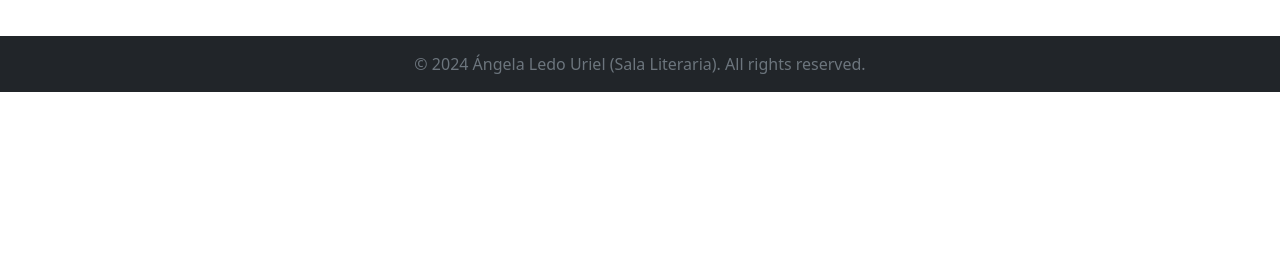
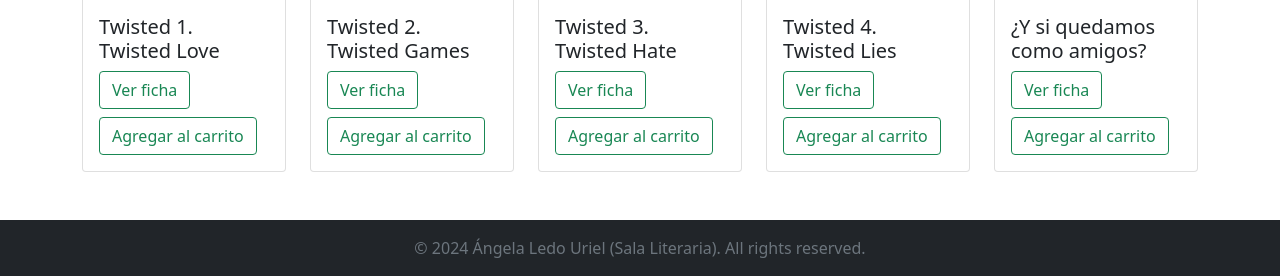
Before and after one commit to AngelaLedo29/Proyecto_Web_Sala_Literaria, a Django app: page /biblioteca/libros/ in a window 1280 px wide. Shown: the part 1392-1668 px from the top of the page. Before the commit the page ends 1484 px from the top, so only its background shows below. Run offline with Django 5.2, Linux system fonts and the light colour scheme; data comes from the database, SQL or seed files in the repository; both versions use the stored data as it was after the commit; some libraries are stand-ins or nearby versions.

Commit message:
Añadir carrito

```diff
--- a/biblioteca/libros/templates/libros/libro_list.html
+++ b/biblioteca/libros/templates/libros/libro_list.html
@@ -19,7 +19,7 @@
             <div class="card-body">
                 <h5 class="card-title">{{ libro.titulo }}</h5>
                 <a type="button" class="btn btn-outline-success" href="{% url 'detalle-libro' libro.id %}">Ver ficha</a>
-                {% comment %} <a type="button" class="btn btn-outline-success mt-2" onclick="agregarAlCarrito({{ libro.id }})">Agregar al carrito</a> {% endcomment %}
+                <a type="button" class="btn btn-outline-success mt-2" onclick="agregarAlCarrito({{ libro.id }})">Agregar al carrito</a>
             </div>
         </div>
     </div>
@@ -28,10 +28,11 @@
 
 
 
-{% comment %} <script>
+<script>
     function agregarAlCarrito(libroId) {
         console.log("Libro agregado al carrito con ID:", libroId);
+        window.alert("Libro agregado al carrito con ID: " + libroId);
     }
-</script> {% endcomment %}
+</script>
 
 {% endblock %}
```
Also changed, not shown: biblioteca/db.sqlite3.
